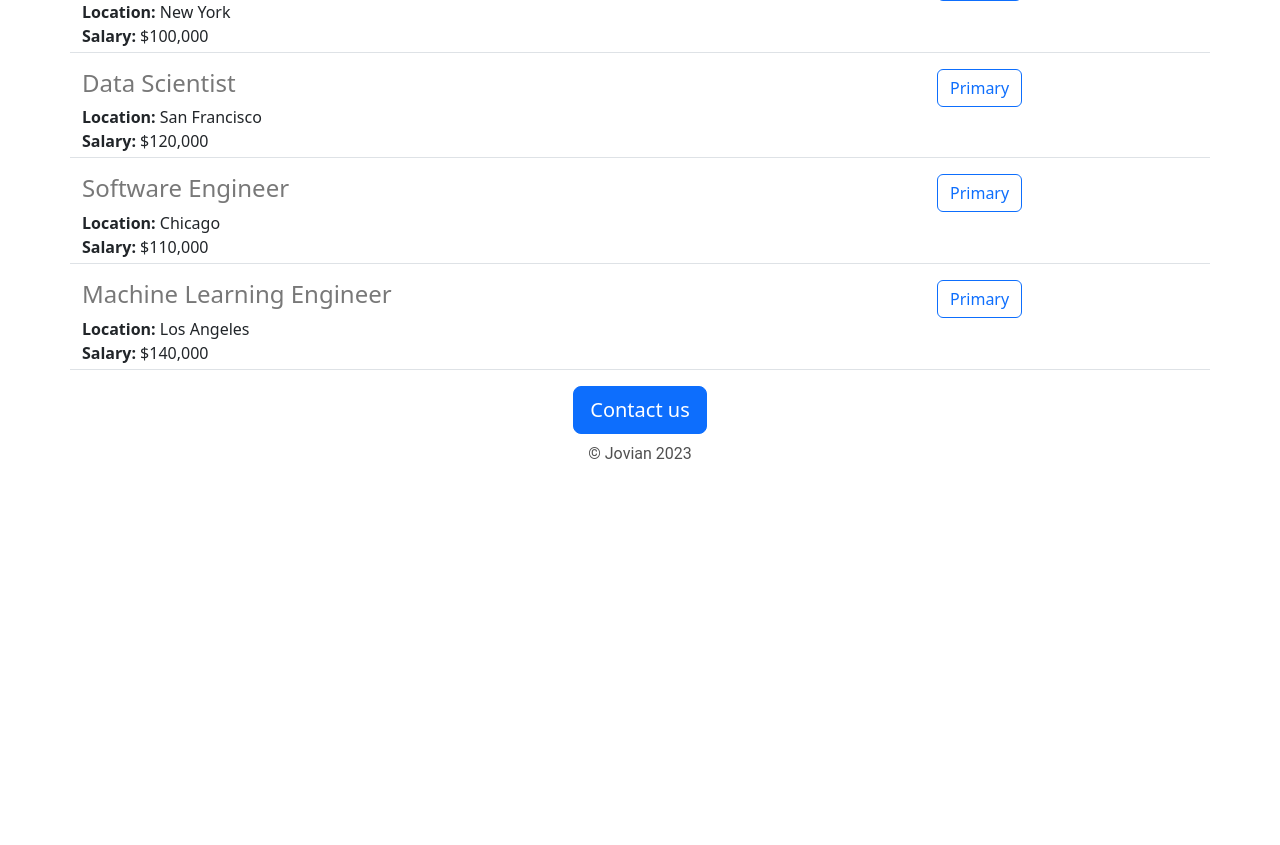
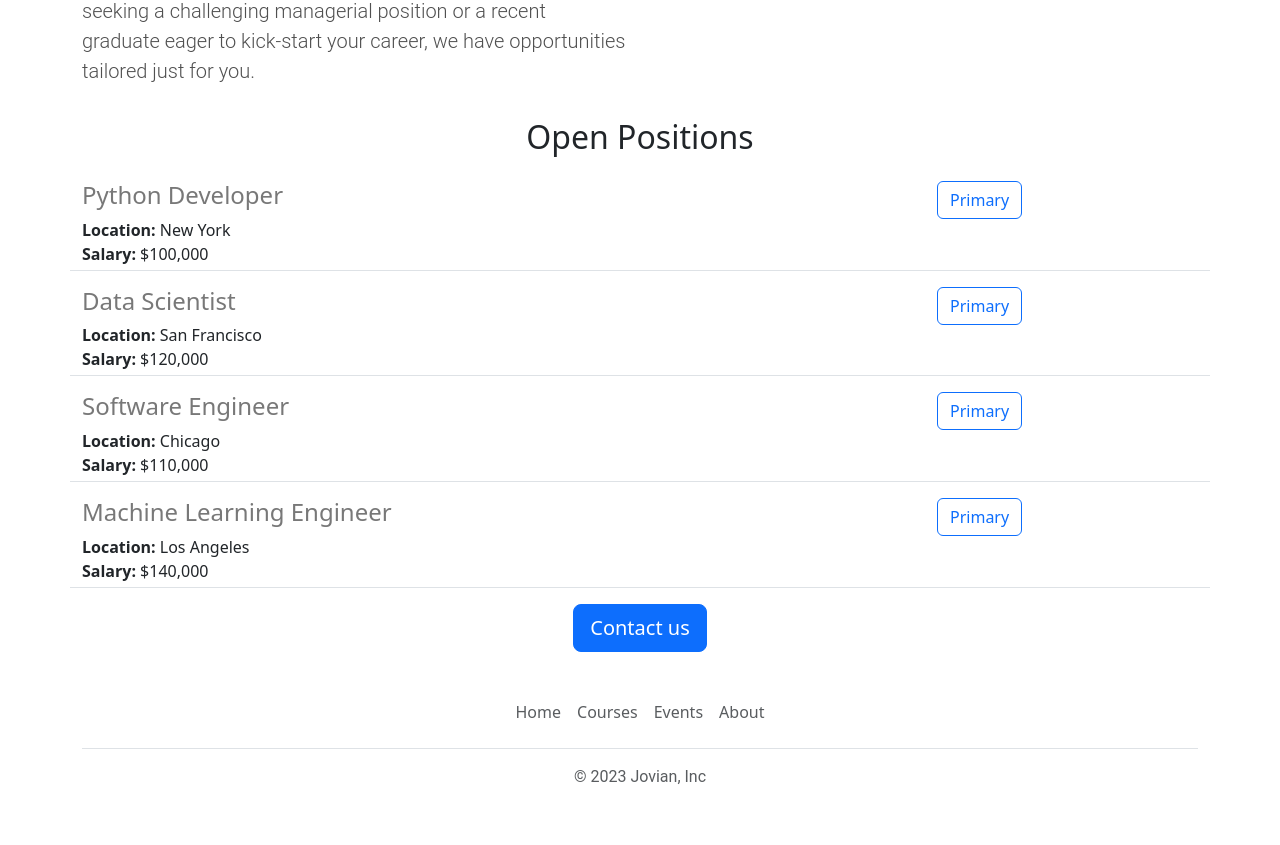
Before and after one commit to sharmavikas4/jovian-careers-website, a Flask app: page / in a window 1280 px wide. Shown: the part 836-1681 px from the top of the page. Before the commit the page ends 1295 px from the top, so only its background shows below. Run offline with Flask 3, Linux system fonts and the light colour scheme.

Commit message:
functional and aesthetic improvement

```diff
--- a/static/styles.css
+++ b/static/styles.css
@@ -9,6 +9,7 @@
   width: 100%;
   height: 360px;
   object-fit: cover;
+  margin-bottom: 16px;
 }
 /* h2{
   color: rgb(100,100,100);
--- /dev/null
+++ b/templates/footer.html
@@ -0,0 +1,12 @@
+<div class="container">
+  <footer class="py-3 my-4">
+    <ul class="nav justify-content-center border-bottom pb-3 mb-3">
+      <li class="nav-item"><a  target="_blank" href="https://www.jovian.ai" class="nav-link px-2 text-muted">Home</a></li>
+      <li class="nav-item"><a  target="_blank" href="https://jovian.ai/learn" class="nav-link px-2 text-muted">Courses</a></li>
+
+      <li class="nav-item"><a target="_blank" href="https://jovian.ai/events" class="nav-link px-2 text-muted">Events</a></li>
+      <li class="nav-item"><a  target="_blank" href="https://jovian.ai/about" class="nav-link px-2 text-muted">About</a></li>
+    </ul>
+    <p class="text-center text-muted">&copy; 2023 Jovian, Inc</p>
+  </footer>
+</div>
--- a/templates/home.html
+++ b/templates/home.html
@@ -8,11 +8,18 @@
     <link href="https://cdn.jsdelivr.net/npm/bootstrap@5.3.2/dist/css/bootstrap.min.css" rel="stylesheet" integrity="sha384-T3c6CoIi6uLrA9TneNEoa7RxnatzjcDSCmG1MXxSR1GAsXEV/Dwwykc2MPK8M2HN" crossorigin="anonymous">
   </head>
   <body>
+    {% include 'navbar.html' %}
+    <img class="img-fluid" id="banner" src="/static/banner.jpg" alt="banner">
     <div class="container">
-      <h1 class="text-center mt-2 mb-4">Jovian Career</h1>
-    <img class="img-fluid" id="banner" src="/static/banner.jpg" alt="banner">
+      <div class="row" style="margin-bottom:16px">
     <h2 class="text-center mt-2 mb-4">About Jovian</h3>
+      <div class="col-md-6">
     <p class="lead">Are you on the lookout for new job openings that align perfectly with your skills and aspirations? Look no further than Jovian Career, your ultimate destination for discovering promising career opportunities. Our website is meticulously designed to connect talented professionals with a wide array of job listings, ensuring that you find the perfect match for your expertise and ambitions.At Jovian Career, we understand the importance of finding the right job. Our platform hosts a vast and diverse collection of job openings from various industries, ranging from tech and healthcare to finance and creative fields. Whether you're a seasoned professional seeking a challenging managerial position or a recent graduate eager to kick-start your career, we have opportunities tailored just for you.</p>
+      </div>
+      <div class="d-none d-md-block col-md-6">
+        <img src="/static/people.jpeg" style="height: 320px;border-radius: 4px">
+      </div>
+    </div>
     <h2 class="text-center mt-2 mb-4">Open Positions</h2>
       <div>
       {% for job in jobs %}
@@ -21,8 +28,8 @@
     </div>
     <div id="button">
       <button class="btn btn-primary btn-lg">Contact us</button>
-      <p class="mt-2">&copy Jovian 2023</p>
     </div>
     </div>
+    {% include 'footer.html' %}
   </body>
 </html>
--- a/templates/jobitem.html
+++ b/templates/jobitem.html
@@ -7,6 +7,6 @@
     {% endif %}
   </div>
   <div class="col-3">
-    <button type="button" class="btn btn-outline-primary">Primary</button>
+    <a href="mailto:hello@jovian.ai?subject=Application for {{job['title']}}" type="button" class="btn btn-outline-primary">Primary</a>
   </div>
  </div>
--- /dev/null
+++ b/templates/navbar.html
@@ -0,0 +1,9 @@
+<nav class="navbar shadow-sm fixed-top bg-white">
+  <div class="container-fluid">
+    <a class="navbar-brand" href="#">
+      <img src="/static/logo.svg" alt="" width="30" height="24" class="d-inline-block align-text-top">
+      Jovian
+    </a>
+  </div>
+</nav>
+<div style="height:56px"></div>
```
Also changed, not shown: static/logo.svg (added), 1 other file.
